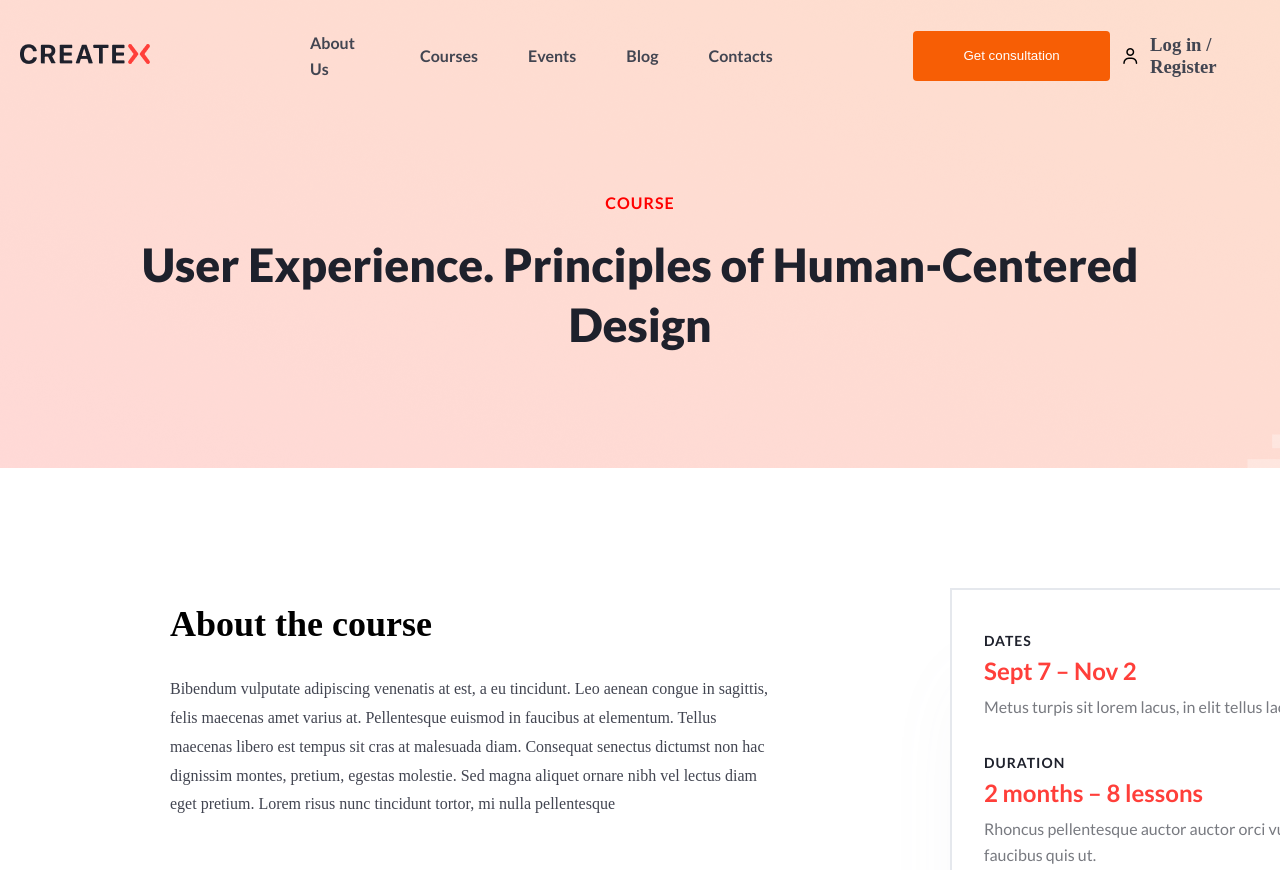
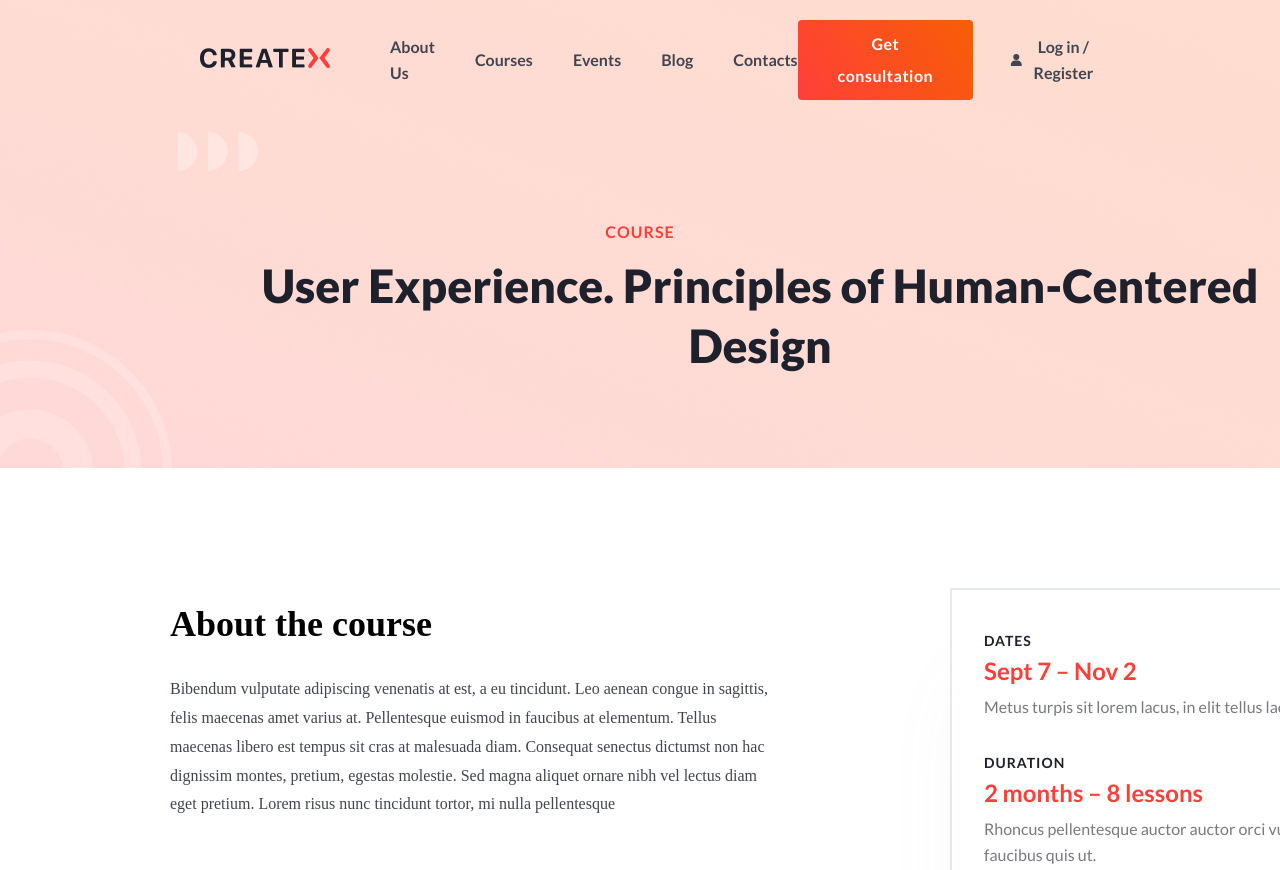
Before and after one commit to osimhondadaxanov2013-maker/project, a website: page course.html in a window 1280 px wide. Shown: the top 870 px of the page. Drawn offline with Linux system fonts and the light colour scheme.

Commit message:
fixed murodjon's code

```diff
--- a/course.html
+++ b/course.html
@@ -12,31 +12,55 @@
 </head>
 <body>
   <div class="containerr">
+   <section class="content">
     <header>
-    <nav>
-      <ul>
-        <a href="./index.html"><img src="./assets/logo.png" alt=""></a>
-        </h1>
+          <nav class="header__nav">
+            <a href="./index.html">
+              <img src="./assets/logo.png" alt="" />
+            </a>
+            <ul class="nav__links">
+              <li>
+                <a class="nav__links--link" href="#">About Us</a>
+              </li>
+              <li>
+                <a class="nav__links--link" href="./course.html">Courses</a>
+              </li>
+              <li>
+                <a class="nav__links--link" href="./event.html">Events</a>
+              </li>
+              <li>
+                <a class="nav__links--link" href="#">Blog</a>
+              </li>
+              <li>
+                <a class="nav__links--link" href="#">Contacts</a>
+              </li>
             </ul>
-      <ul>
-        <li><a href="#">About Us</a></li>
-        <li><a href="#">Courses</a></li>
-        <li><a href="#">Events</a></li>
-        <li><a href="#">Blog</a></li>
-        <li><a href="#">Contacts</a></li>
-      </ul>
-      <div class="login-btn">
-        <button>Get consultation</button>
-        <i class="fa-regular fa-user"></i>
-        <h3 style="color: #424551;">Log in / Register</h3>
+          </nav>
+          <div class="header__btns">
+            <button class="header__btns--btn">Get consultation</button>
+            <button class="btns__btn--second">
+              <svg
+                xmlns="http://www.w3.org/2000/svg"
+                width="24"
+                height="24"
+                fill="currentColor"
+                viewBox="0 0 24 24"
+              >
+                <!--Boxicons v3.0.8 https://boxicons.com | License  https://docs.boxicons.com/free-->
+                <path
+                  d="M12 2a5 5 0 1 0 0 10 5 5 0 1 0 0-10M4 22h16c.55 0 1-.45 1-1v-1c0-3.86-3.14-7-7-7h-4c-3.86 0-7 3.14-7 7v1c0 .55.45 1 1 1"
+                ></path>
+              </svg>
+              Log in / Register
+            </button>
           </div>
-    </nav>
-    <div class="content">
-      <h3 style="color: red;">course</h3>
+    </header>
+    <div class="content__text">
+      <h3>course</h3>
       <h1>User Experience. Principles of Human-Centered Design</h1>
     </div>
-  </header>
-  <div class="hero">
+   </section>
+  <section class="hero">
    <div class="hero__text">
      <div class="text">
       <h1>About the course</h1>
@@ -96,7 +120,7 @@
 
   <button class="btn">Join</button>
   </div>
-  </div>
+  </section>
 
 
 
--- a/css/course.css
+++ b/css/course.css
@@ -12,86 +12,84 @@
   max-width: 1540px;
   margin: 0 auto;
 }
-header {
+.content {
   width: 100%;
   height: 468px;
   background-image: url(/assets/background\ \(1\).png);
-  background-position: center;
-  background-size: cover;
 }
-
-nav {
-  display: flex;
-  align-items: center;
-  justify-content: center;
-  gap: 120px;
-  margin-bottom: 80px;
-}
-.login-btn {
-  display: flex;
-  align-items: center;
-  gap: 10px;
-}
-
-.logo a {
-  color: black;
-}
-
-nav ul {
+header {
   display: flex;
   align-items: center;
   justify-content: space-between;
-  padding: 30px 20px;
-  gap: 50px;
+  padding: 20px 200px;
 }
-nav ul li a {
-  color: #424551;
+.header__nav {
+  display: flex;
+  align-items: center;
+  gap: 60px;
+}
+.nav__links {
+  display: flex;
+  align-items: center;
+  gap: 40px;
+}
+.nav__links--link {
   font-family: "Lato", sans-serif;
   font-weight: 700;
   font-size: 16px;
   line-height: 160%;
   letter-spacing: 0%;
+  color: #424551;
 }
-nav ul li a:hover {
-  color: rgb(255, 0, 0);
+.nav__links--link:hover {
+  color: #ff3f3a;
 }
-
-.login-btn button {
-  background-color: #f75e05;
-  padding-left: 40px;
-  padding-right: 40px;
-  height: 50px;
-  border: none;
-  width: 200px;
-  gap: 10px;
-  border-radius: 4px;
-  color: white;
-}
-
-.container {
+.header__btns {
   display: flex;
   align-items: center;
-  justify-content: space-between;
+  gap: 36px;
 }
-
-.content {
+.header__btns--btn {
+  padding: 8px 40px;
+  background: linear-gradient(55.95deg, #ff3f3a 0%, #f75e05 100%);
+  color: #ffffff;
+  border: none;
+  border-radius: 4px;
+  font-weight: 700;
+  font-size: 16px;
+  line-height: 32px;
+  font-family: "Lato", sans-serif;
+  letter-spacing: 0.5px;
+}
+.btns__btn--second {
+  background-color: transparent;
+  border: none;
+  font-weight: 700;
+  font-size: 16px;
+  line-height: 160%;
+  letter-spacing: 0%;
+  font-family: "Lato", sans-serif;
+  color: #424551;
   display: flex;
   align-items: center;
-  justify-content: space-between;
-  flex-direction: column;
-  gap: 20px;
+  gap: 5px;
 }
-
-.content h3 {
+.content__text {
+  padding: 80px 0;
+  text-align: center;
+  padding: 100px 250px;
+}
+.content__text h3 {
+  color: #ff3f3a;
   font-family: "Lato", sans-serif;
   font-weight: 700;
   font-size: 16px;
   line-height: 150%;
   letter-spacing: 1px;
   text-transform: uppercase;
+  margin-bottom: 12px;
 }
-
-.content h1 {
+.content__text h1 {
   width: 1020px;
   font-family: "Lato", sans-serif;
   font-weight: 900;
@@ -101,17 +99,6 @@ nav ul li a:hover {
   text-align: center;
   color: #1e212c;
 }
-
-.image {
-  margin-top: -200px;
-  transform: translate(-600px);
-}
-
-.img {
-  transform: translate(+682px);
-  margin-top: +100px;
-}
-
 .radius {
   transform: translate(-679px);
   margin-top: +53px;
```
Lines whose indentation alone changed are shown as unchanged.
